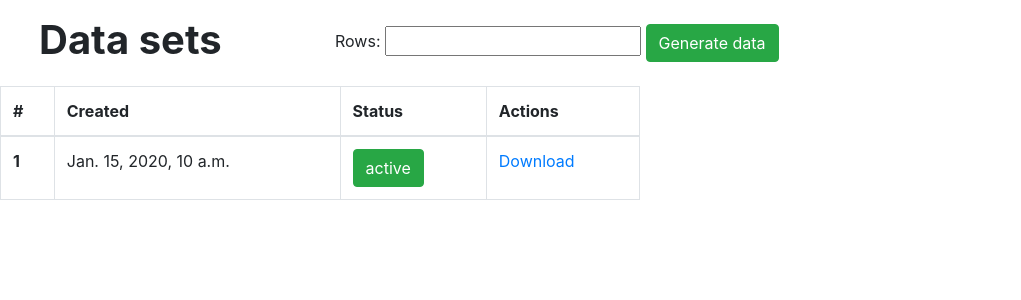
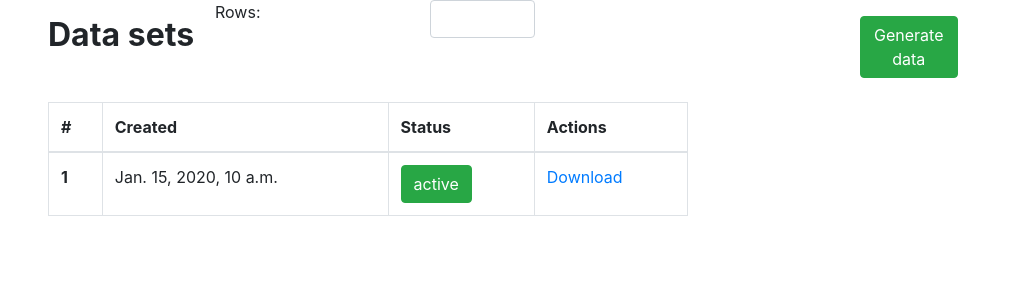
Before and after one commit to MrFlava/CSV_task, a Django app: template schemas/templates/schemas/data_sets.html in a window 1280 px wide. Shown: the part 64-364 px from the top of the page, without its empty margins (0-1021 px from the left). Run offline with Django 3.2, Linux system fonts and the light colour scheme; the template is opened without the code that fills it: most values are stand-ins (such as "Sample title", 1, 10 or a date in 2020); parts of the project's set-up code (start-up, migrations or seed data) failed here and were passed over; some libraries are stand-ins or nearby versions.

Commit message:
Some front-end fixes

```diff
--- a/schemas/templates/schemas/data_sets.html
+++ b/schemas/templates/schemas/data_sets.html
@@ -32,24 +32,33 @@
   </div>
 </nav>
 
-
-    <div class="container-fluid">
-        <div class="row">
-            <div class="col-3">
-                <h1 class="my-3 ml-4 font-weight-bold">Data sets</h1>
-
-            </div>
-            <div class="col-9">
-                <label for="rows-input">Rows:</label>
-                <input id="rows-input" type="number" class="form-input" min="0"/>
-                <a id="link" onclick="addURL()" href="data_sets/generate_data/rows/" class="my-4 btn btn-success w-20">
-                    Generate data
-                </a>
-
-            </div>
+    <div class="form-row">
+        <div class="col-2">
+            <h2 class="my-3 ml-5 font-weight-bold">Data sets</h2>
+        </div>
+        <div class="col-2">
+            <label for="rows-input">Rows:</label>
+        </div>
+        <div class="col-4">
+                <input id="rows-input" type="number" class="form-control col-lg-3" min="0"/>
+        </div>
+        <div class="col-1">
+            <a id="link" onclick="addURL()" href="data_sets/generate_data/rows/" class="my-3 btn btn-success w-20">
+                Generate data
+            </a>
         </div>
     </div>
-    <table class="table table-bordered w-50">
+
+    <div class="form-inline">
+        <div class="form-group mb-2">
+
+        </div>
+        <div class="col-9">
+
+        </div>
+
+    </div>
+    <table class="table table-bordered ml-5 w-50">
       <thead>
         <tr>
           <th scope="col">#</th>
```
